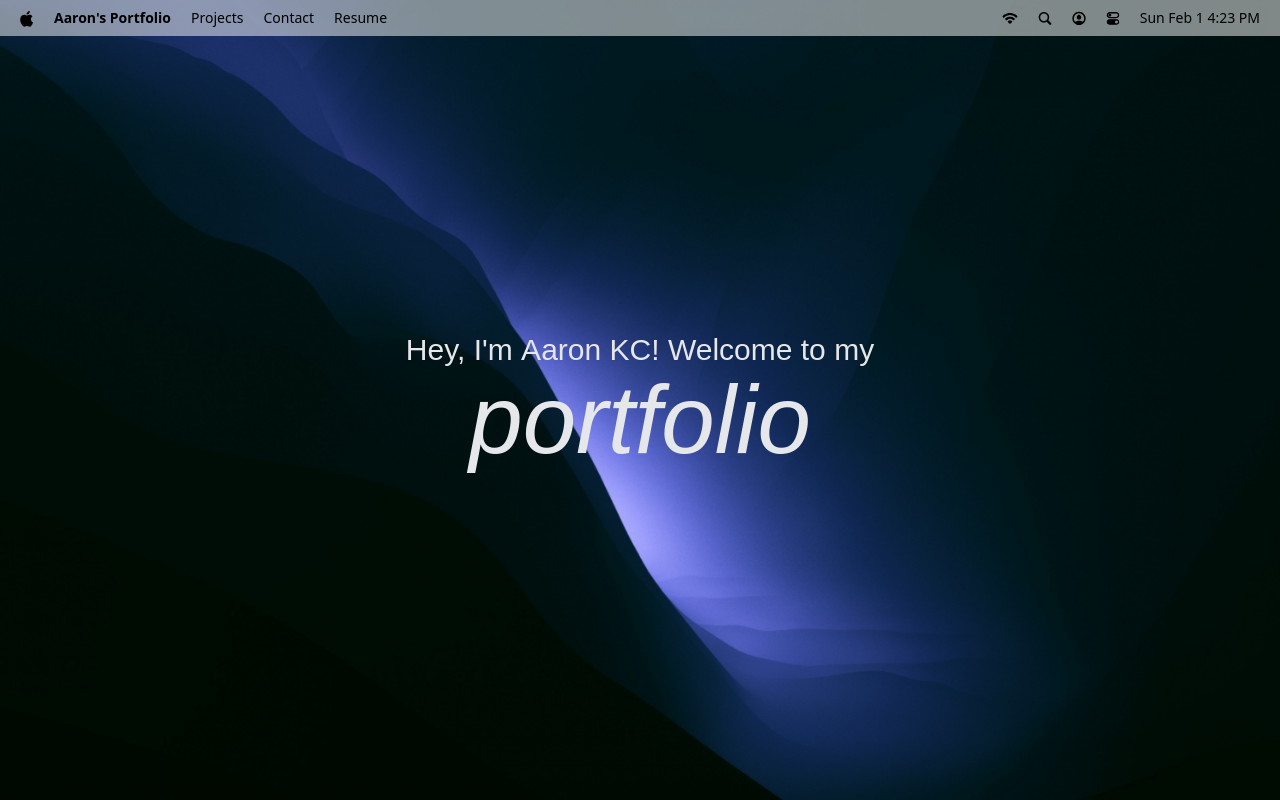
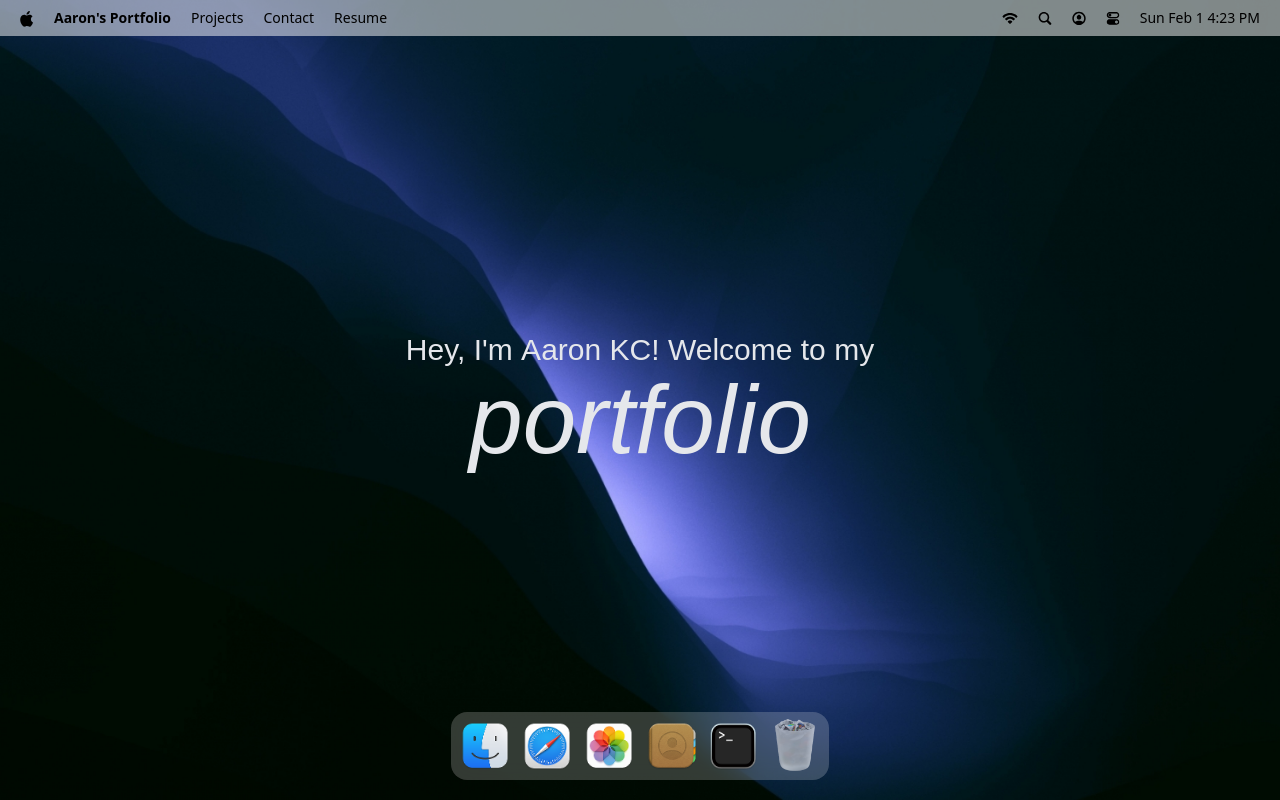
Before and after one commit to Aaron-KC/portfolio, a React (Vite) app: page / in a window 1280 px wide. Built offline with nearby package versions, Linux system fonts and the light colour scheme; a web font is replaced by a local one.

Commit message:
Implement dock feature

```diff
--- a/package.json
+++ b/package.json
@@ -16,6 +16,7 @@
     "gsap": "^3.14.2",
     "react": "^19.2.0",
     "react-dom": "^19.2.0",
+    "react-tooltip": "^5.30.0",
     "tailwindcss": "^4.1.18"
   },
   "devDependencies": {
--- a/src/App.jsx
+++ b/src/App.jsx
@@ -1,3 +1,4 @@
+import Dock from "./components/Dock"
 import Navbar from "./components/Navbar"
 import Welcome from "./components/Welcome"
 
@@ -6,6 +7,7 @@ const App = () => {
     <main>
       <Navbar />
       <Welcome />
+      <Dock />
     </main>
   )
 }
--- /dev/null
+++ b/src/components/Dock.jsx
@@ -0,0 +1,62 @@
+import { Tooltip } from "react-tooltip"
+import { dockApps } from "../constants"
+import { useRef } from "react"
+import { useGSAP } from "@gsap/react";
+import gsap from "gsap";
+
+const Dock = () => {
+  const dockRef = useRef(null);
+
+  useGSAP(() => {
+    const dock = dockRef.current;
+
+    if (!dock) return;
+
+    const icons = dock.querySelectorAll(".dock-icon");
+
+    const handleIconsHover = (e) => {
+      const { left } = dock.getBoundingClientRect();
+      const mouseX = e.clientX - left;
+
+      icons.forEach(icon => {
+        const { left: iconLeft, width: iconWidth } = icon.getBoundingClientRect();
+        const iconCenter = iconLeft + iconWidth / 2;
+        const distance = Math.abs(mouseX - (iconCenter - left))
+        const intensity = Math.exp(-(distance ** 2.5) / 2000)
+
+        gsap.to(icon, { scale: 1 + 0.5 * intensity, y: -15 * intensity, duration: 0.2, ease: "power2.out" })
+      })
+    }
+
+    const handleMouseLeave = () => {
+      icons.forEach(icon => {
+        gsap.to(icon, { scale: 1, duration: 0.3, y: 0, ease: "power2.out" })
+      })
+    }
+
+    dock.addEventListener("mousemove", handleIconsHover);
+    dock.addEventListener("mouseleave", handleMouseLeave);
+    return () => {
+      dock.removeEventListener("mousemove", handleIconsHover);
+      dock.removeEventListener("mouseleave", handleMouseLeave);
+    }
+  }, [])
+  return (
+    <section id="dock">
+      <div className="dock-container" ref={dockRef}>
+        {
+          dockApps.map(({ id, name, icon, canOpen }) => (
+            <div key={id} className="relative flex justify-center items-center">
+              <button data-tooltip-id="dock-tooltip" data-tooltip-content={name} data-tooltip-place="bottom" disabled={!canOpen} className="dock-icon">
+                <img src={`/images/${icon}`} alt={name} loading="lazy" className={`${!canOpen && "opacity-60"}`}/>
+              </button>
+            </div>
+          ))
+        }
+        <Tooltip id="dock-tooltip" className="tooltip" />
+      </div>
+    </section>
+  )
+}
+
+export default Dock
```
Also changed, not shown: 1 other file (tests, documents, lock files or other folders).
